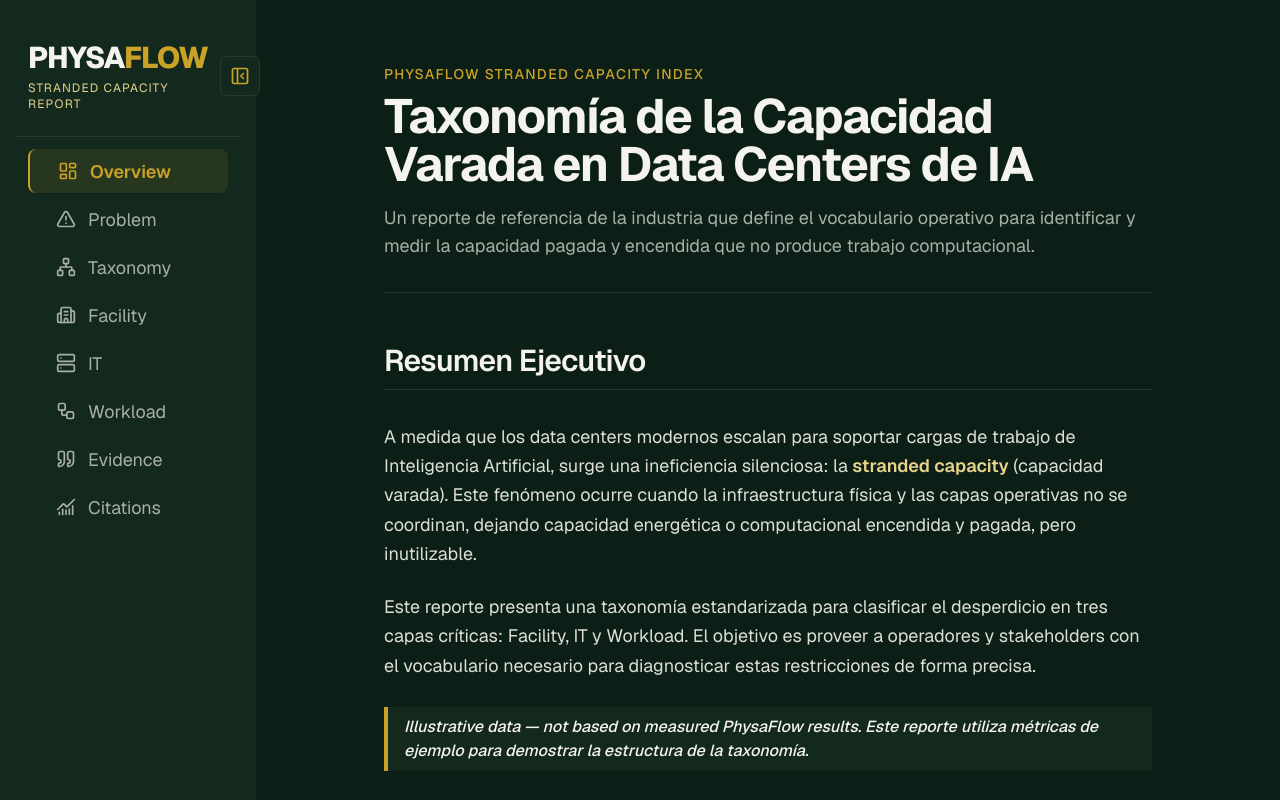
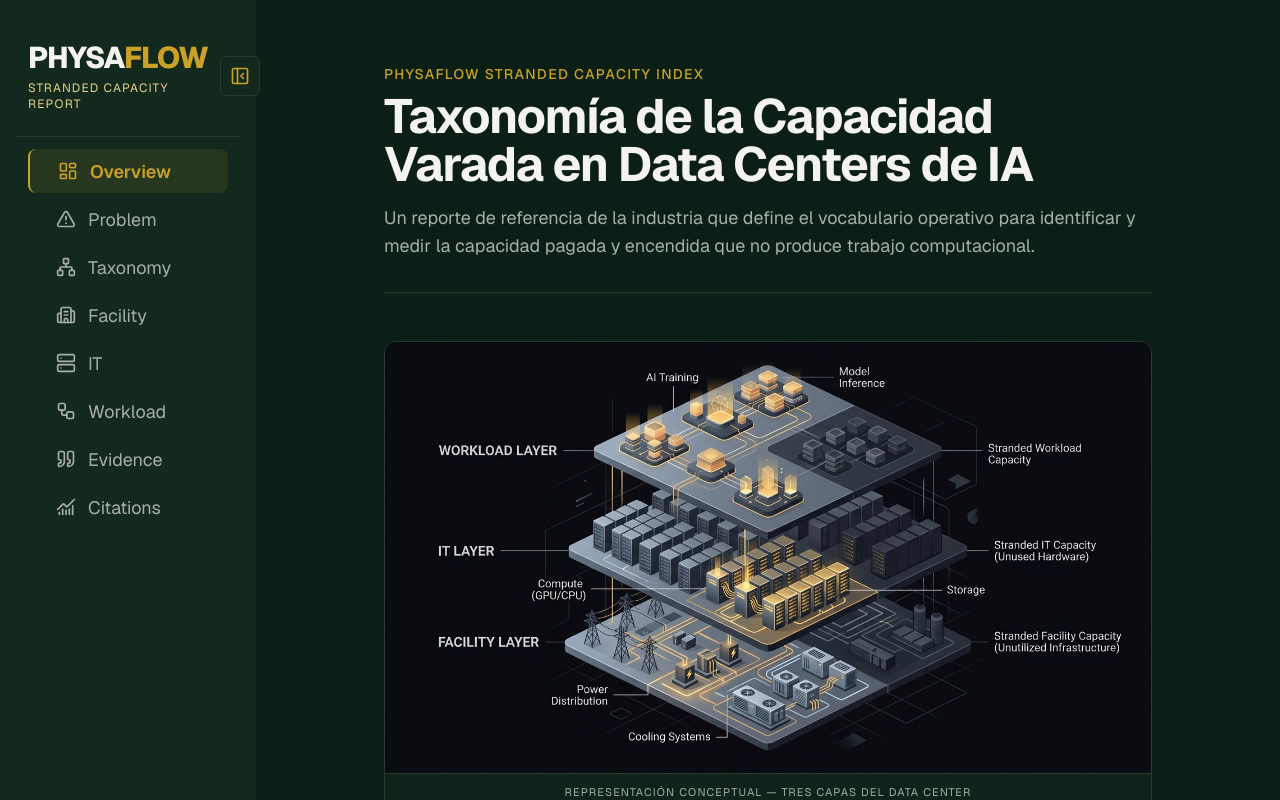
Before and after one commit to No-Country-simulation/so7-26-team-02-physaflow-public-report, a Next.js app: page / in a window 1280 px wide. Built offline with nearby package versions, Linux system fonts and the light colour scheme.

Commit message:
feat(overview): add conceptual hero image of data center layers

```diff
--- a/app/page.tsx
+++ b/app/page.tsx
@@ -1,3 +1,5 @@
+import Image from "next/image";
+
 export default function Home() {
   return (
     <div className="w-full">
@@ -13,6 +15,23 @@ export default function Home() {
             Un reporte de referencia de la industria que define el vocabulario operativo para identificar y medir la capacidad pagada y encendida que no produce trabajo computacional.
           </p>
         </header>
+
+        {/* Hero image — reemplazar src cuando la imagen esté lista */}
+        <figure className="not-prose mb-10 overflow-hidden rounded-xl border border-border sm:mb-12">
+          <div className="relative aspect-[16/9] w-full bg-surface">
+            <Image
+              src="/images/hero-datacenter.png"
+              alt="Ilustración conceptual de las tres capas de un data center: Facility, IT y Workload, mostrando la capacidad varada entre ellas"
+              fill
+              className="object-cover"
+              priority
+              sizes="(max-width: 768px) 100vw, 768px"
+            />
+          </div>
+          <figcaption className="border-t border-border bg-surface/50 px-4 py-2.5 text-center text-[11px] uppercase tracking-widest text-muted">
+            Representación conceptual — Tres capas del data center
+          </figcaption>
+        </figure>
 
         <section className="prose prose-invert lg:prose-lg max-w-none">
           <h2 className="mt-0 mb-4 border-b border-border pb-2 text-xl font-semibold tracking-tight text-foreground sm:text-2xl md:text-3xl">
```
Also changed, not shown: public/images/hero-datacenter.png (added).
